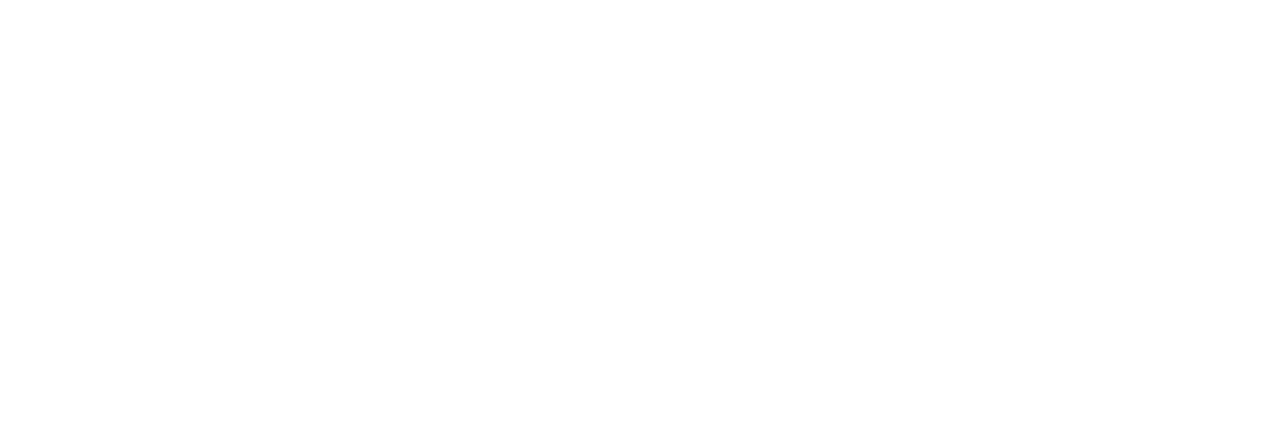
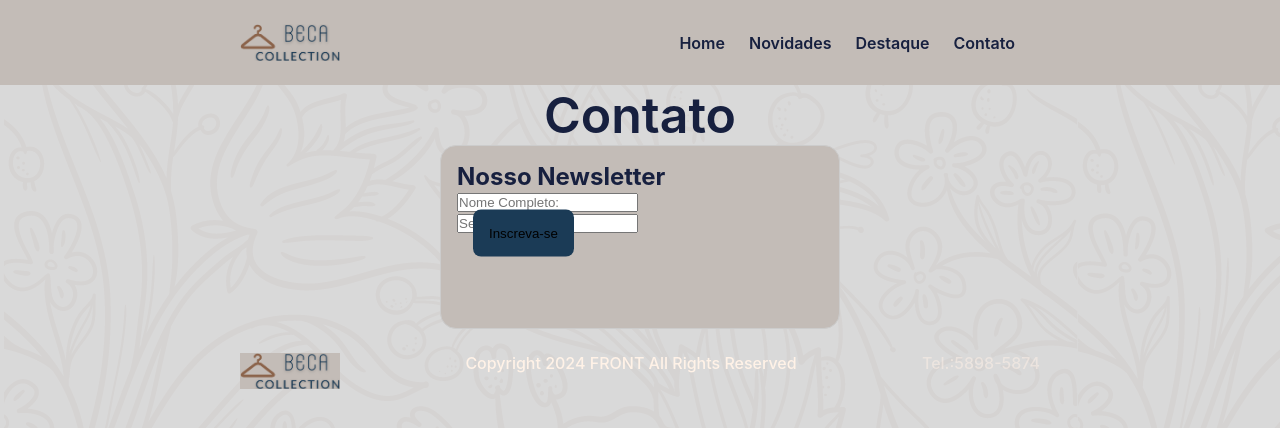
Before and after one commit to s0pa-fria/becca-collection, a plain HTML site: page index.html in a window 1280 px wide. Drawn offline with Linux system fonts and the light colour scheme.

Commit message:
continuação

```diff
--- a/index.html
+++ b/index.html
@@ -5,14 +5,57 @@
     <meta name="viewport" content="width=device-width, initial-scale=1.0">
 
         <!-- favicon -->
-        <link rel="shortcut icon" href="BecaCollection-Alunos/assets/logo-roupa.png" type="x-icon">
+        <link rel="shortcut icon" href="" type="x-icon">
 
         <!-- Link para CSS -->
         <link rel="stylesheet" href="style.css">
 
-    <title>Becca Collection</title>
+    <title>Beca Collection</title>
 </head>
 <body>
+    <header>
+        <nav>
+            <span class="title"><img src="BecaCollection-Alunos/assets/logo-roupa.png" alt=""></span>
+            <ul class="menu" id="MenuItems">
+                <li><a>Home</a></li>
+                <li><a>Novidades</a></li>
+                <li><a>Destaque</a></li>
+                <li><a>Contato</a></li>
+            </ul>
+        </nav>
+    </header>
 
+    <main>
+        <div class="container">
+            <section>
+                <span>Contato</span>
+                <form action="" method="post">
+                    <h2 >Nosso Newsletter</h2>
+                    <div>
+                        <input type="text" id="name" placeholder="Nome Completo:">
+                    </div>
+
+                    <div>
+                    <input type="email" id="mail" placeholder="Seu E-mail">
+                    </div>
+
+                    <div class="button">
+                      <button type="submit">Inscreva-se</button>
+                    </div>
+                  </form>
+
+
+            </section>
+        </div>
+    </main>
+
+
+    <!-- ________________________________________________________ -->
+    <!-- Footer -->
+    <footer>
+        <img src="BecaCollection-Alunos/assets/logo-roupa.png" alt="">
+        <p class="footer-container">Copyright  2024 FRONT All Rights Reserved</p>
+        <p class="footer-content">Tel.:5898-5874</p>
+    </footer>
 </body>
 </html>
--- a/style.css
+++ b/style.css
@@ -0,0 +1,169 @@
+/* Estilos Gerais (Todo o projeto) */
+*{
+  margin: 0;
+  padding: 0;
+  box-sizing: border-box;
+
+}
+
+body{
+  background: #1F1517;
+  color: #17203F;
+  background-image: url("BecaCollection-Alunos/assets/bg-2.png");
+}
+
+html{
+  font-family: Inter, sans-serif;
+  font-weight: 600;
+}
+
+a {
+  text-decoration: none; /* Remove decoração */
+}
+
+ul{
+  /* Remove os marcadores (Bolinhas) */
+  list-style-type: none;
+}
+
+/* ______________________________________________________________________________ */
+/* Cabeçalho/Header (Barra de navegação) */
+nav{
+  max-width: 1120px;
+  margin: auto;
+  padding: 1.5rem 10rem;
+  display: flex;
+  flex-direction: row;
+  justify-content: space-between;
+  border-radius: 10px;
+
+}
+
+.title{
+  /* font-family: 'Teko', sans-serif;
+  font-size: 32px;
+  font-weight: 600;
+  text-transform: uppercase; */
+}
+
+.title img{
+    max-width: 100px;
+}
+
+/* Estilos Do Menu */
+.menu-toggle {
+    display: none;
+    cursor: pointer;
+  }
+
+.menu-icon {
+max-width: 80px;
+display: none;
+}
+
+header{
+background: #C3BCB7;
+}
+
+.menu {
+display: flex;
+flex-direction: row;
+gap: 24px;
+color: #17203F;
+margin-top: 9px;
+margin-left: 25px;
+margin-right: 25px;
+}
+
+.menu a:hover{
+color: #8B634A;
+}
+
+.menu a:visited{
+color: #FFF2E780;
+}
+
+span{
+display: flex;
+justify-content: center;
+font-size: 50px;
+}
+
+
+
+
+/* __________________________________________________________________*/
+/* Formulário */
+form {
+    /* Apenas para centralizar o form na página */
+    margin: 0 auto;
+    width: 400px;
+    /* Para ver as bordas do formulário */
+    box-shadow: #1F1517;
+    padding: 1em;
+    border: 1px solid #ccc;
+    border-radius: 1em;
+    background-color: #C3BCB7;
+  }
+
+
+
+/* __________________________________________________________________*/
+/* Botão */
+.button {
+    width: 100%;
+    max-width: 1120px;
+    padding: 1rem;
+    margin: auto;
+    transform: translateY(-50%);
+  }
+
+  button {
+    border: none;
+    padding: 1rem;
+    border-radius: 0.5rem;
+    background: #1B3B56;
+    transition: background-color 0.3s ease;
+  }
+
+  button:hover {
+    background: #8B634A;
+  }
+
+
+/* ________________________________________ */
+/* Footer */
+
+footer {
+    /* padding: 4rem;
+    display: flex;
+    flex-direction: column;
+    align-items: center;
+    gap: 0.5rem;
+    background: #C3BCB7; */
+    max-width: 1120px;
+    margin: auto;
+    padding: 1.5rem 10rem;
+    display: flex;
+    flex-direction: row;
+    justify-content: space-between;
+    border-radius: 10px;
+}
+
+.footer-container {
+    color: #fff2e7;
+    font-family: 'Inter', sans-serif;
+    font-size: 1rem;
+    font-weight: 500;
+}
+
+.footer-content {
+    color: rgba(255, 242, 231, 0.50);
+    font-family: 'Inter' sans-serif;
+    font-size: 1rem;
+    font-weight: 500;
+}
+
+footer img{
+    max-width: 100px;
+}
```
